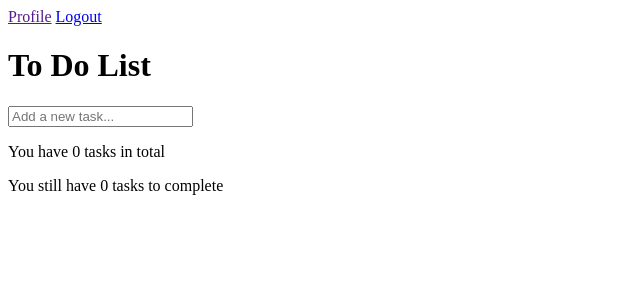
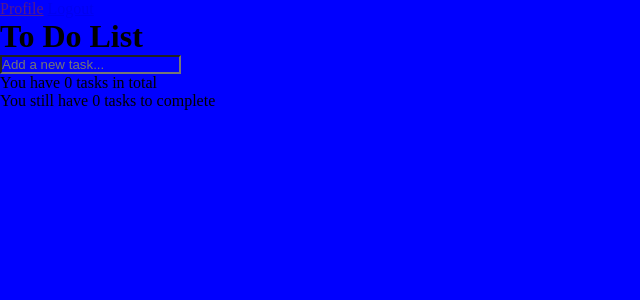
Before and after one commit to arthurvieirasilvaa/to_do_list, a Django app: page / in a window 1280 px wide. Shown: the top 300 px of the page, without its empty margins (0-640 px from the left). Run offline with Django 5.2, Linux system fonts and the light colour scheme; the visitor is signed in with stand-in values (Sample User, id 1); data that the repository does not hold is empty.

Commit message:
Comecei a carregar os arquivos estáticos CSS

```diff
--- /dev/null
+++ b/static/styles/style.css
@@ -0,0 +1,5 @@
+* {
+    margin: 0;
+    padding: 0;
+    background-color: blue;
+}
--- a/templates/main.html
+++ b/templates/main.html
@@ -1,9 +1,11 @@
 <!DOCTYPE html>
+{% load static %}
 <html lang="en">
 <head>
     <meta charset="UTF-8">
     <meta name="viewport" content="width=device-width, initial-scale=1.0">
     <link rel="stylesheet" href="https://fonts.googleapis.com/css2?family=Material+Symbols+Outlined" />
+    <link rel="stylesheet" href="{% static 'styles/style.css' %}">
     <title>To Do List App</title>
 </head>
 <body>
--- a/to_do_list/settings.py
+++ b/to_do_list/settings.py
@@ -121,6 +121,10 @@ USE_TZ = True
 
 STATIC_URL = 'static/'
 
+STATICFILES_DIRS = [
+    BASE_DIR / 'static'
+]
+
 # Default primary key field type
 # https://docs.djangoproject.com/en/5.1/ref/settings/#default-auto-field
 
```
